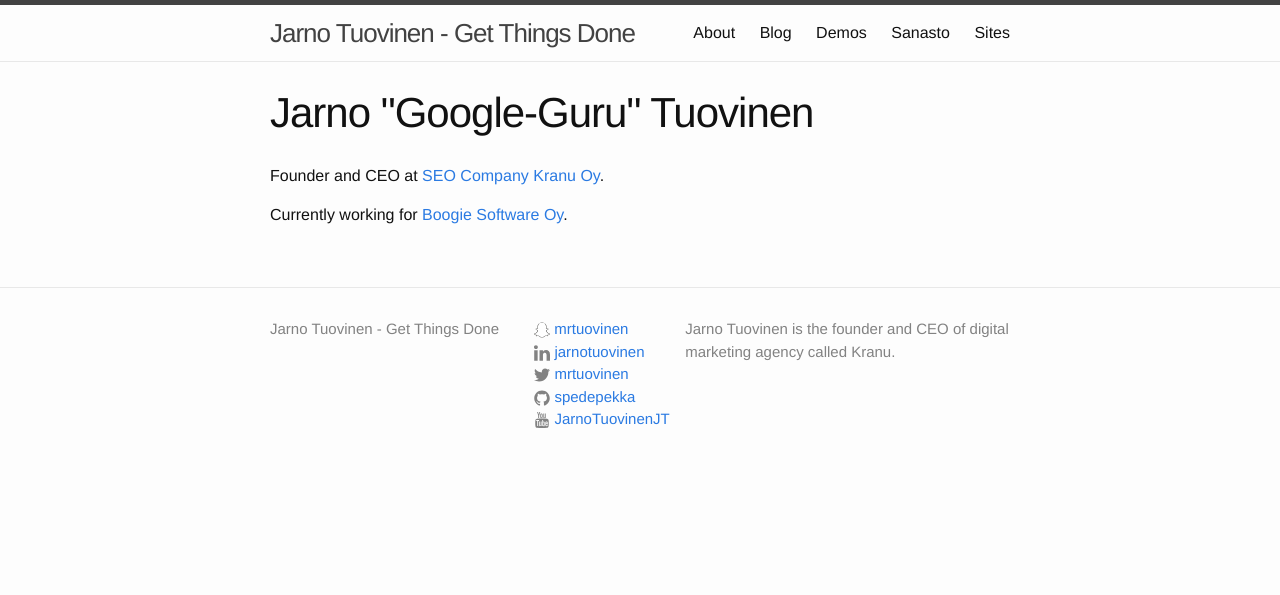
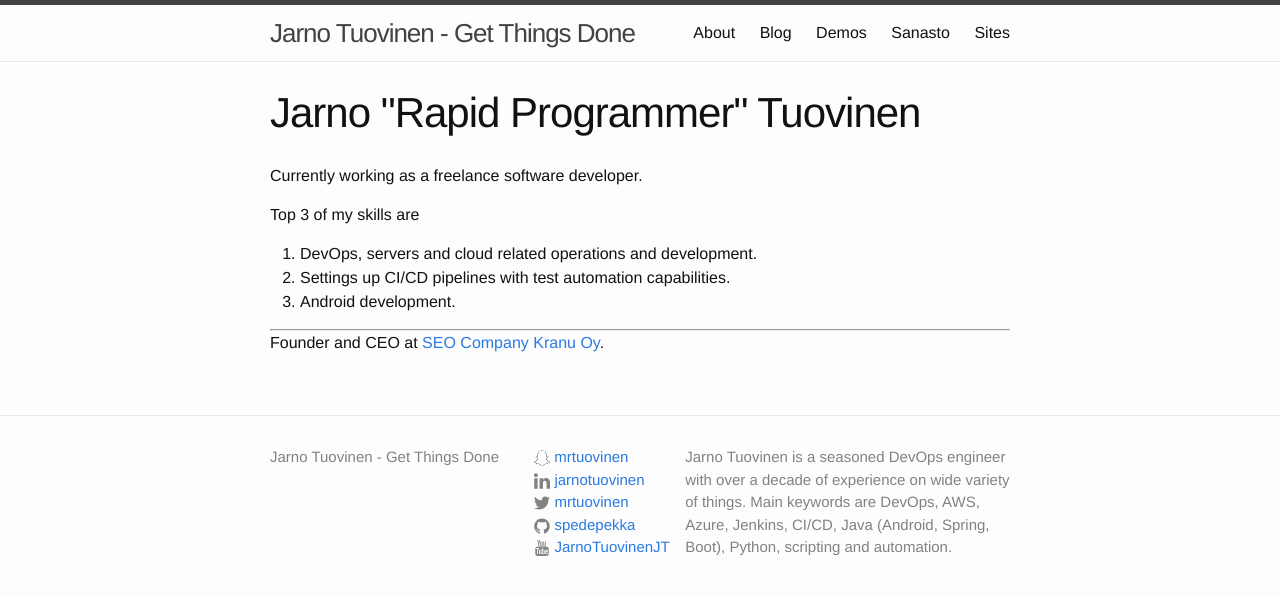
Before and after one commit to spedepekka/spedepekka.github.io, a Jekyll site: the page built from index.md, in a window 1280 px wide. Shown: the top 595 px of the page. Built offline with Jekyll 4.4.1, drawn with Linux system fonts in a browser that asks for light colours.

Commit message:
Update the latest news

```diff
--- a/_config.yml
+++ b/_config.yml
@@ -1,6 +1,6 @@
 title: Jarno Tuovinen - Get Things Done
 description: >
-  Jarno Tuovinen is the founder and CEO of digital marketing agency called Kranu.
+  Jarno Tuovinen is a seasoned DevOps engineer with over a decade of experience on wide variety of things. Main keywords are DevOps, AWS, Azure, Jenkins, CI/CD, Java (Android, Spring, Boot), Python, scripting and automation.
 baseurl: ""
 url: "http://jarnotuovinen.com"
 
--- a/index.md
+++ b/index.md
@@ -1,8 +1,16 @@
 ---
 layout: page
-title: Jarno "Google-Guru" Tuovinen
+title: Jarno "Rapid Programmer" Tuovinen
+---
+
+Currently working as a freelance software developer.
+
+Top 3 of my skills are
+
+1. DevOps, servers and cloud related operations and development.
+2. Settings up CI/CD pipelines with test automation capabilities.
+3. Android development.
+
 ---
 
 Founder and CEO at [SEO Company Kranu Oy](https://www.kranu.fi/hakukoneoptimointi).
-
-Currently working for [Boogie Software Oy](https://boogiesoftware.com/).
```
Also changed, not shown: about.md (+3 -6 lines).
